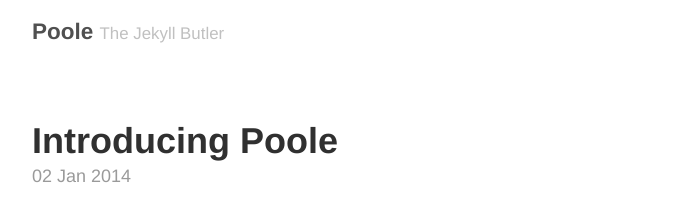
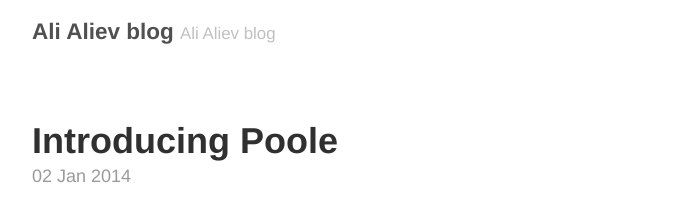
Before and after one commit to aliev/aliev.github.io, a Jekyll site: the page built from index.html, in a window 1280 px wide. Shown: the top 212 px of the page, without its empty margins (293-985 px from the left). Built offline with Jekyll 4.4.1, drawn with Linux system fonts in a browser that asks for light colours; the list of posts is cut into pages by our own code.

Commit message:
updated user information

```diff
--- a/_config.yml
+++ b/_config.yml
@@ -5,9 +5,9 @@
 relative_permalinks: true
 
 # Setup
-title:               Poole
-tagline:             The Jekyll Butler
-url:                 http://getpoole.com
+title:               Ali Aliev blog
+tagline:             Ali Aliev blog
+url:                 http://aliev.me
 paginate:            1
 baseurl:             ""
 
@@ -20,11 +20,11 @@
 
 # About/contact
 author:
-  name:              Mark Otto
-  url:               https://twitter.com/mdo
-  email:             markdotto@gmail.com
+  name:              Ali Aliev
+  url:               https://twitter.com/ali_aliev
+  email:             ali@aliev.me
 
 # Custom vars
 version:             1.0.0
 github:
-  repo:              https://github.com/poole/poole
+  repo:              https://github.com/aliev
```
